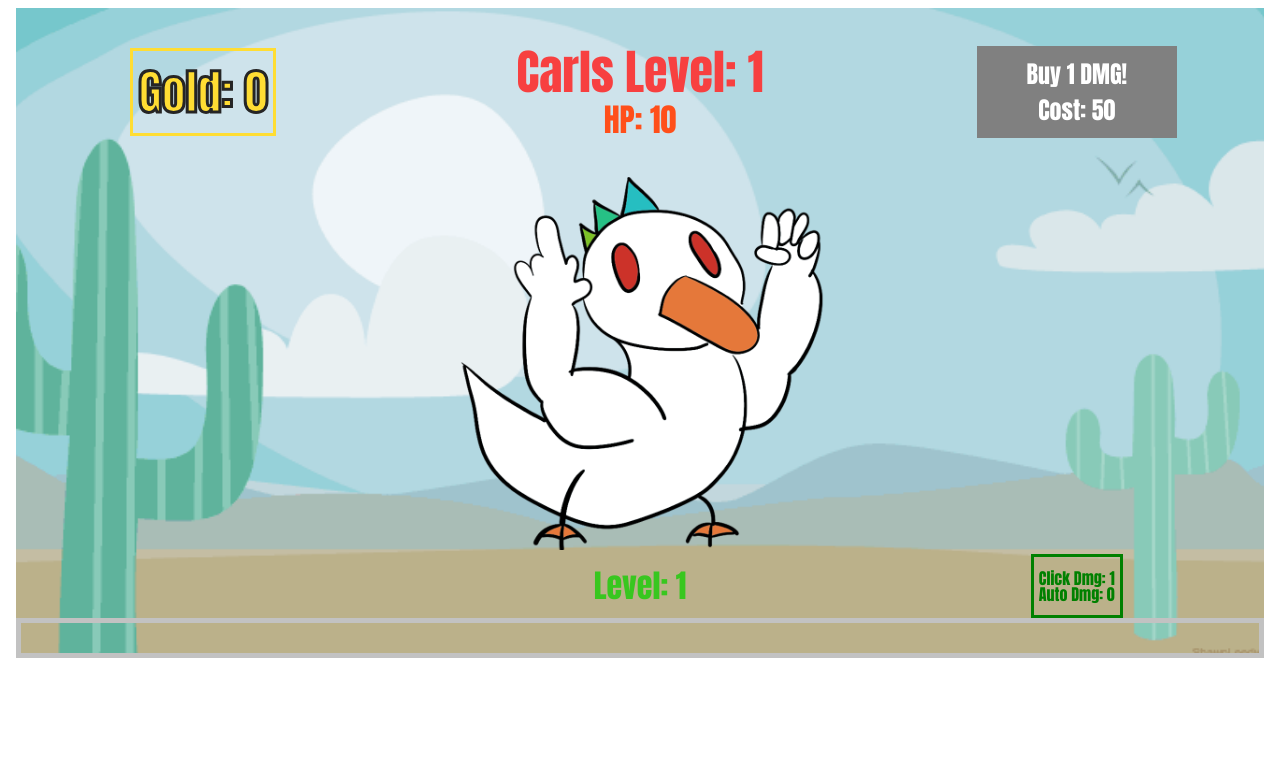
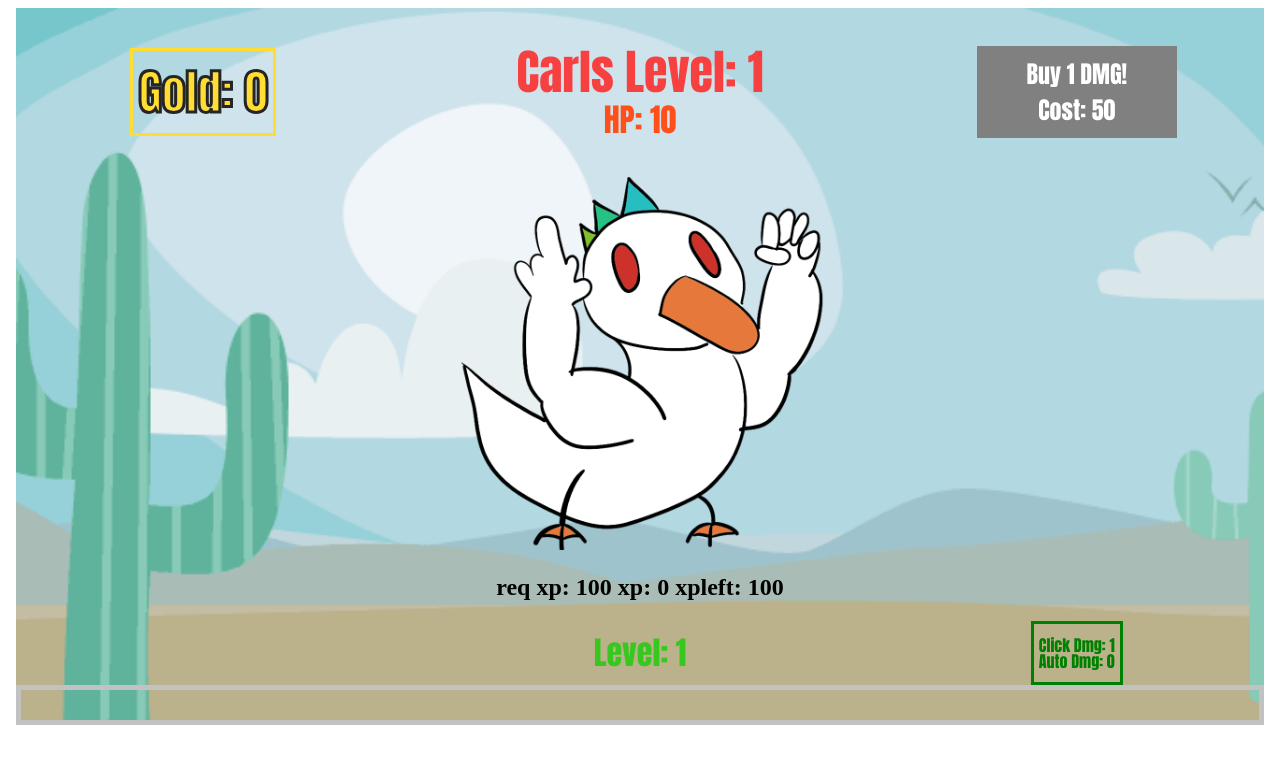
Before and after one commit to carlsenop/op-clicker, a Svelte app: page / in a window 1280 px wide. Shown: the top 764 px of the page. Built offline with nearby package versions, Linux system fonts and the light colour scheme.

Commit message:
Safe state

```diff
--- a/src/Player.svelte
+++ b/src/Player.svelte
@@ -15,15 +15,16 @@
     }
 
     function CalcReqXp() {
-        RequiredXp = (Math.ceil(RequiredXp ** 1.1));
+        RequiredXp = RequiredXp ** 1.1;
 
     }
     function GiveXp() {
+        $BossDeath = false;
         $Progress = (((RequiredXp - XpLeft) / RequiredXp) * 100)
+        console.log($Progress);
         if ($Progress >= 100) {
             $Progress = 0;
         }
-        $BossDeath = false;
     }
 
     Experience.subscribe(value => {
@@ -32,13 +33,15 @@
         }
     });
 
-     BossDeath.subscribe(value => {
+      BossDeath.subscribe(value => {
         if (value) {
             GiveXp();
         }
     });
 
 </script>
+
+<h1>req xp: {RequiredXp} xp: {$Experience} xpleft: {XpLeft}</h1>
 
 <article style = "line-height: 0%">
     <div class= "grid">
```
